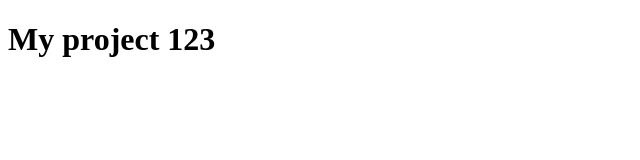
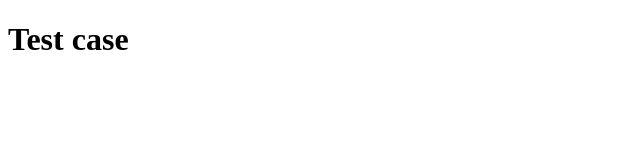
Before and after one commit to Rainmanuk/My_projects-MA, a plain HTML site: page index.html in a window 1280 px wide. Shown: the whole page, without its empty margins (0-640 px from the left). Drawn offline with Linux system fonts and the light colour scheme.

Commit message:
Title was changed

```diff
--- a/index.html
+++ b/index.html
@@ -7,6 +7,6 @@
     <title>Document</title>
 </head>
 <body>
-    <h1>My project 123</h1>
+    <h1>Test case</h1>
 </body>
 </html>
```
